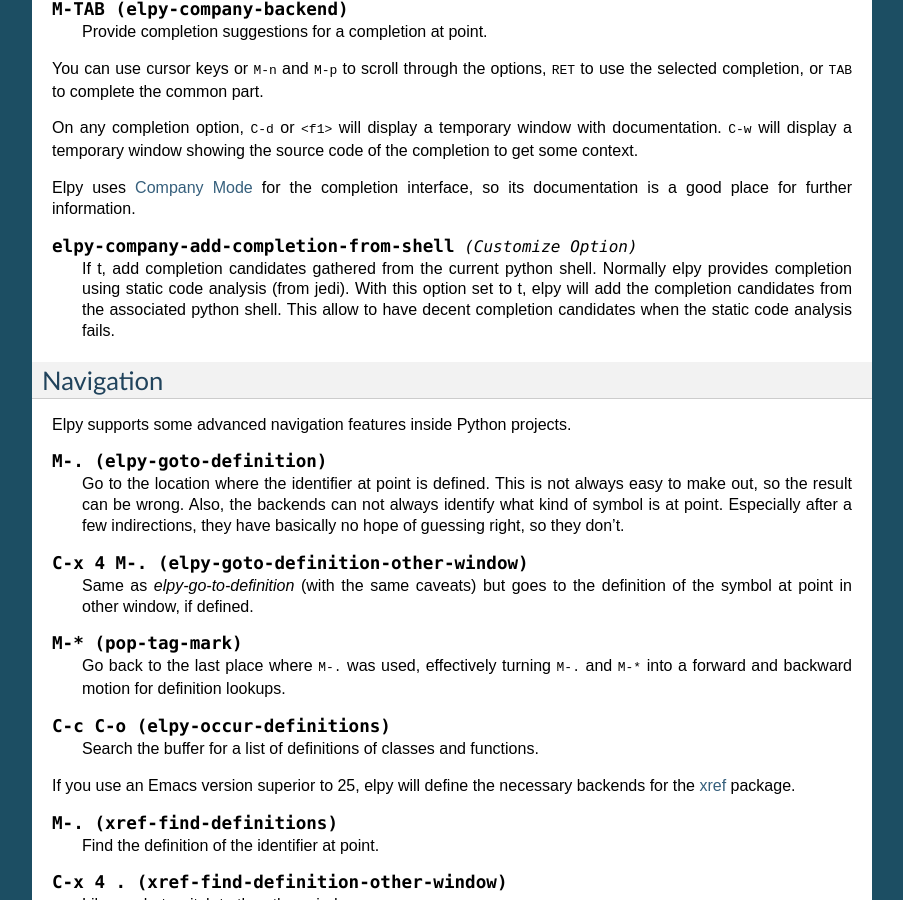
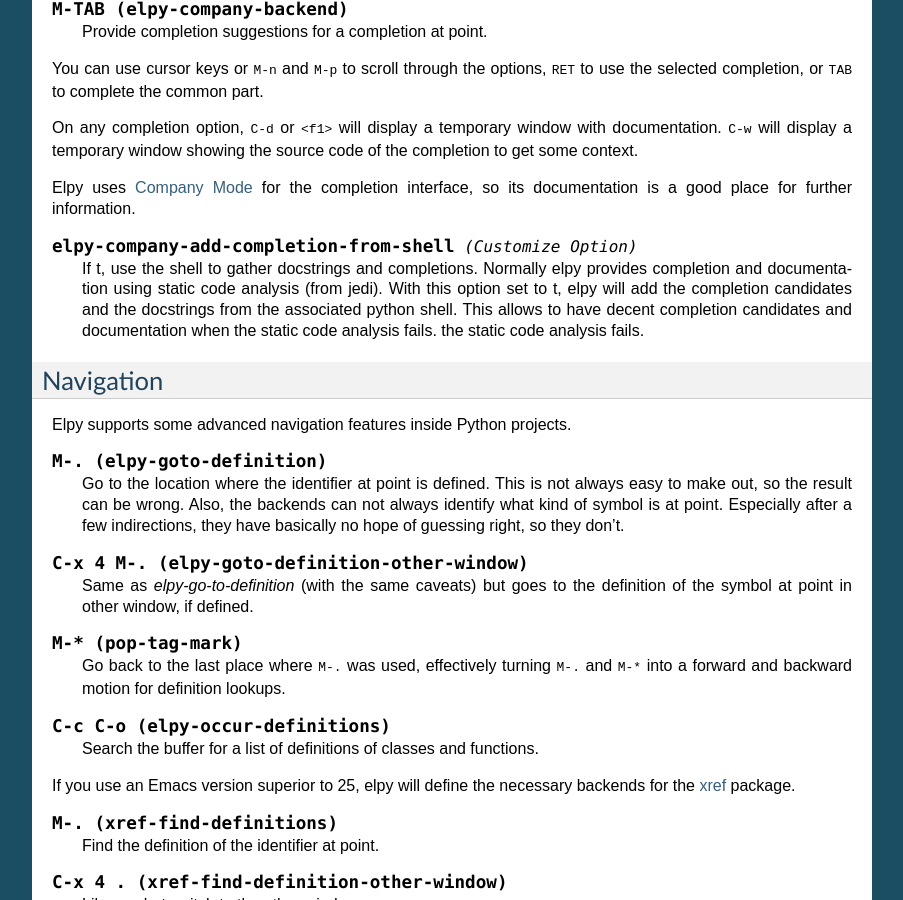
Before and after one commit to jorgenschaefer/elpy, a Sphinx documentation site: the page built from docs/ide.rst, in a window 1280 px wide and 900 px high, scrolled down 1129 px. Shown: the whole window, without its empty margins (198-1101 px from the left). Built offline with Sphinx 7.4.7, drawn with Linux system fonts in a browser that asks for light colours.

Commit message:
Update the documentation about getting completion from shell.
The option `elpy-company-add-completion-from-shell` was changed to
`elpy-get-info-from-shell` but the documentation was not updated. I just
copy-pasted the docstring of `elpy-get-info-from-shell` in the elpy.el
file to the docs/ide.rst file.

```diff
--- a/docs/ide.rst
+++ b/docs/ide.rst
@@ -106,11 +106,12 @@
 
 .. option:: elpy-company-add-completion-from-shell
 
-    If t, add completion candidates gathered from the current python shell.
-    Normally elpy provides completion using static code analysis (from jedi).
-    With this option set to t, elpy will add the completion candidates from the
-    associated python shell. This allow to have decent completion candidates
-    when the static code analysis fails.
+    If t, use the shell to gather docstrings and completions. Normally elpy
+    provides completion and documentation using static code analysis (from
+    jedi). With this option set to t, elpy will add the completion candidates
+    and the docstrings from the associated python shell. This allows to have
+    decent completion candidates and documentation when the static code analysis
+    fails. the static code analysis fails.
 
 
 Navigation
```
